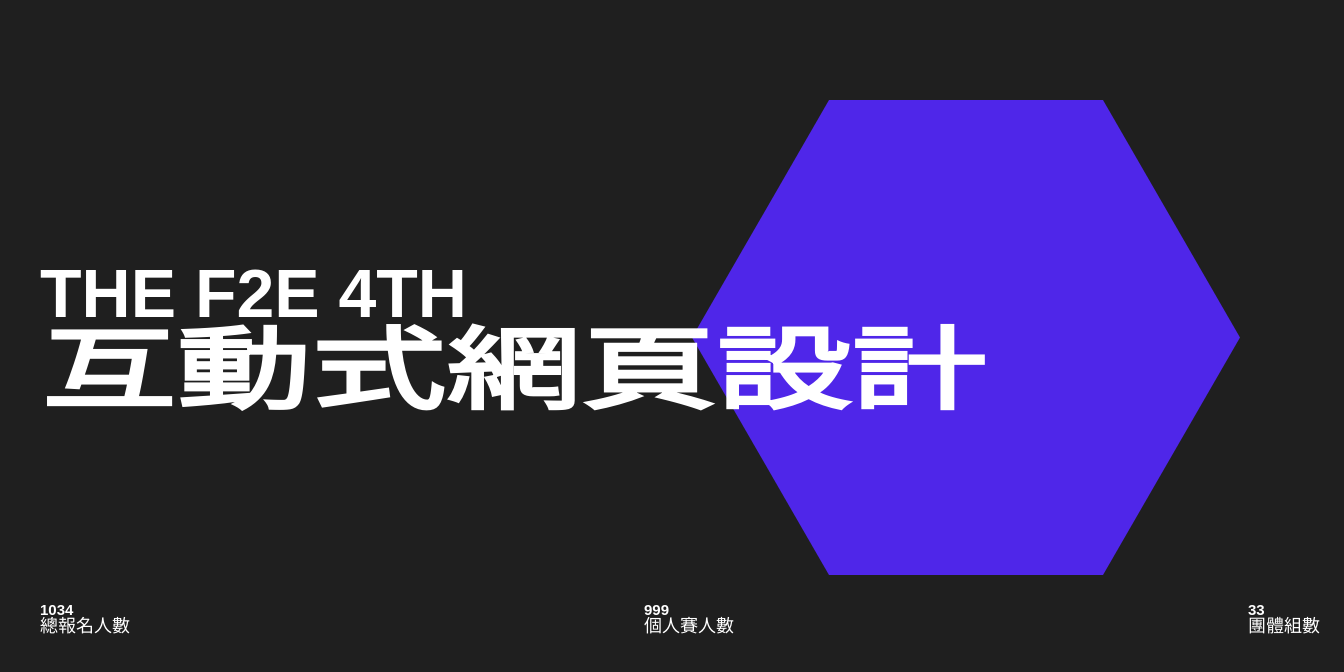
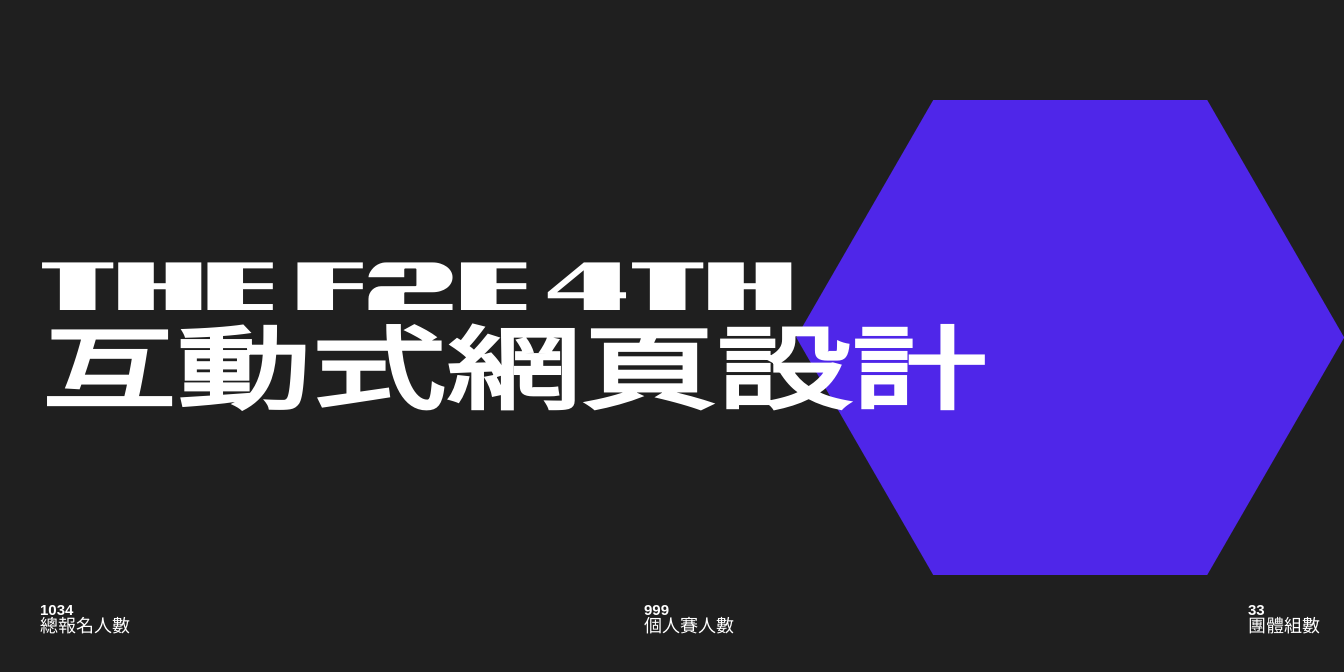
Before and after one commit to Conga-TheF2E/The_F2E_index, a Vue app: page / in a window 1280 px wide. Shown: the top 672 px of the page, 1344 px wide, since content can reach past the window. Built offline with nearby package versions, Linux system fonts and the light colour scheme; a web font is replaced by a local one.

Commit message:
fix: Section1 activitySubtitle change font

```diff
--- a/src/assets/scss/components/Section1.scss
+++ b/src/assets/scss/components/Section1.scss
@@ -13,20 +13,16 @@
     }
 
     &__activityTitle {
+        font-family: 'OTF_Glusp';
         font-size: 68px;
         font-weight: 700;
+        white-space: nowrap;
     }
     &__activitySubtitle {
         font-size: 90px;
         font-weight: 700;
         transform: scaleX(1.5);
         transform-origin: top left;
-    }
-
-    .bg {
-        display: flex;
-        justify-content: center;
-        align-items: center;
     }
 
     .clip-each--hexagon {
```
